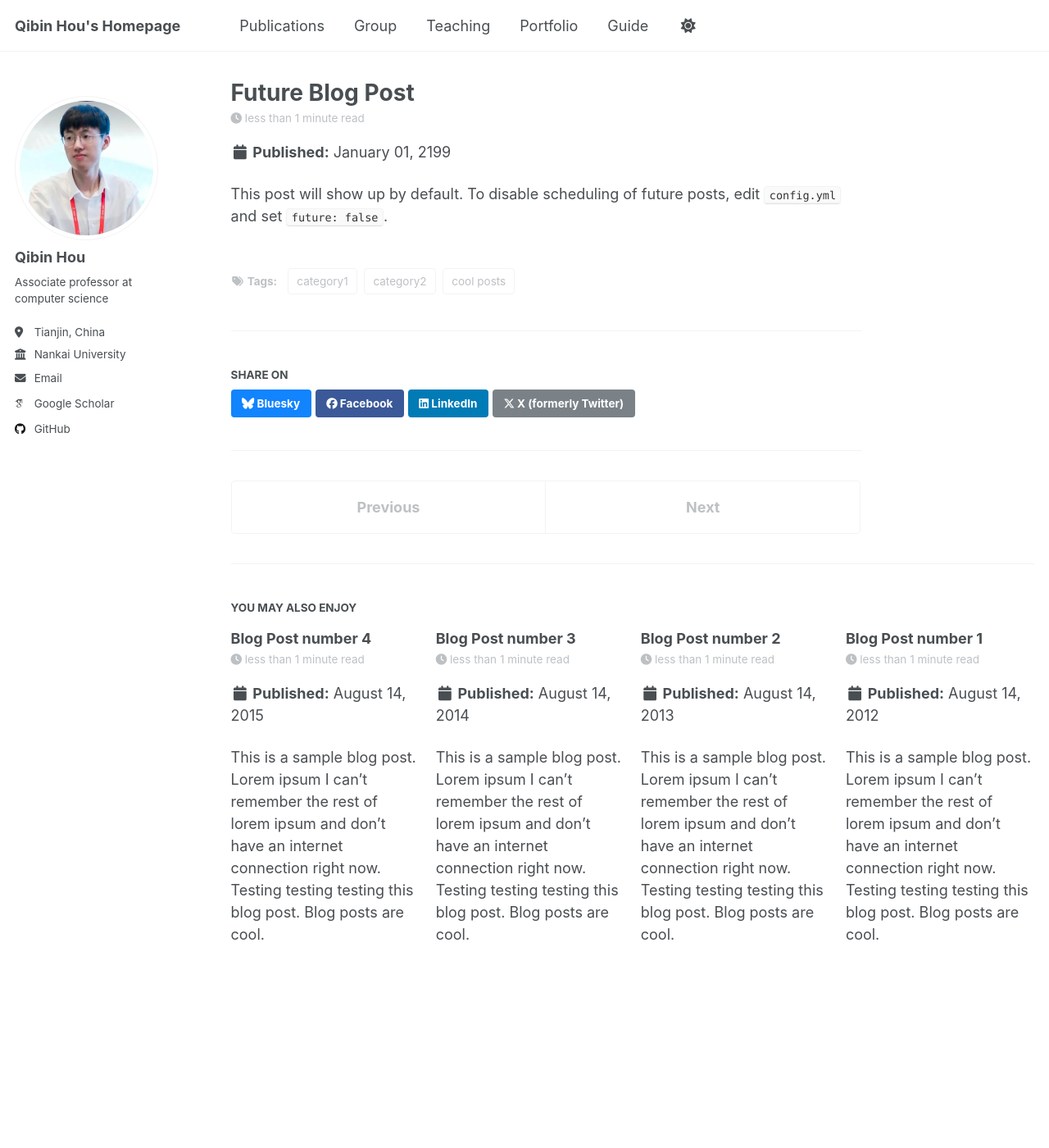
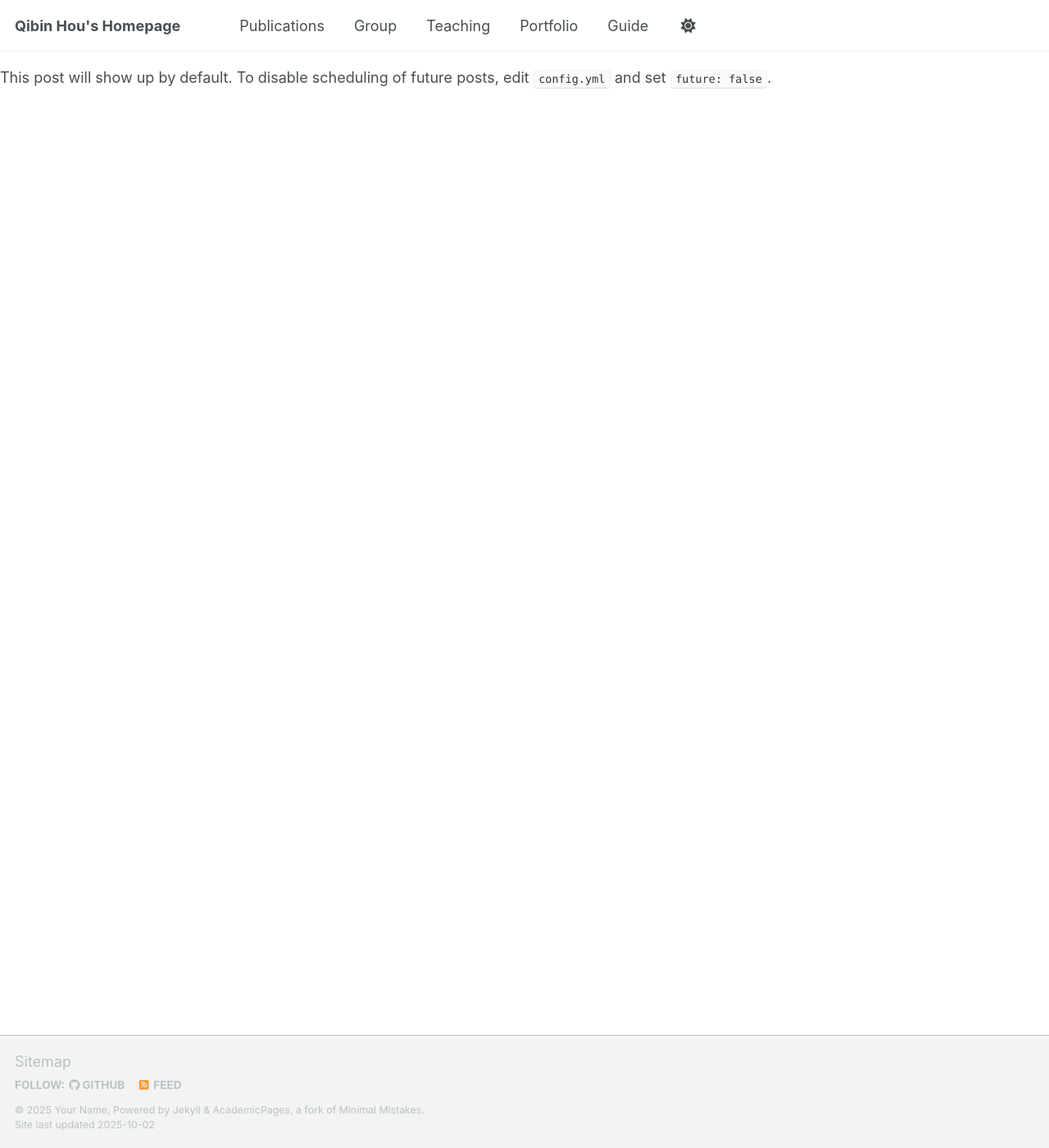
Before and after one commit to houqb/houqb.github.io, a Jekyll site: the page built from _posts/2199-01-01-future-post.md, in a window 1280 px wide and 1400 px high. Shown: the whole window at 82% size. Built offline with Jekyll 4.4.1, drawn with Linux system fonts in a browser that asks for light colours; some web fonts are replaced; our own code applies the rules of GitHub Pages for plain Markdown files; a script that is not in the unit is left out.

Commit message:
Update _config.yml

```diff
--- a/_config.yml
+++ b/_config.yml
@@ -234,10 +234,10 @@ collections:
 
 # These settings control how pages and collections are included in the site
 defaults:
-  # _posts
+  # _awards
   - scope:
       path: ""
-      type: posts
+      type: awards
     values:
       layout: single
       author_profile: true
```
